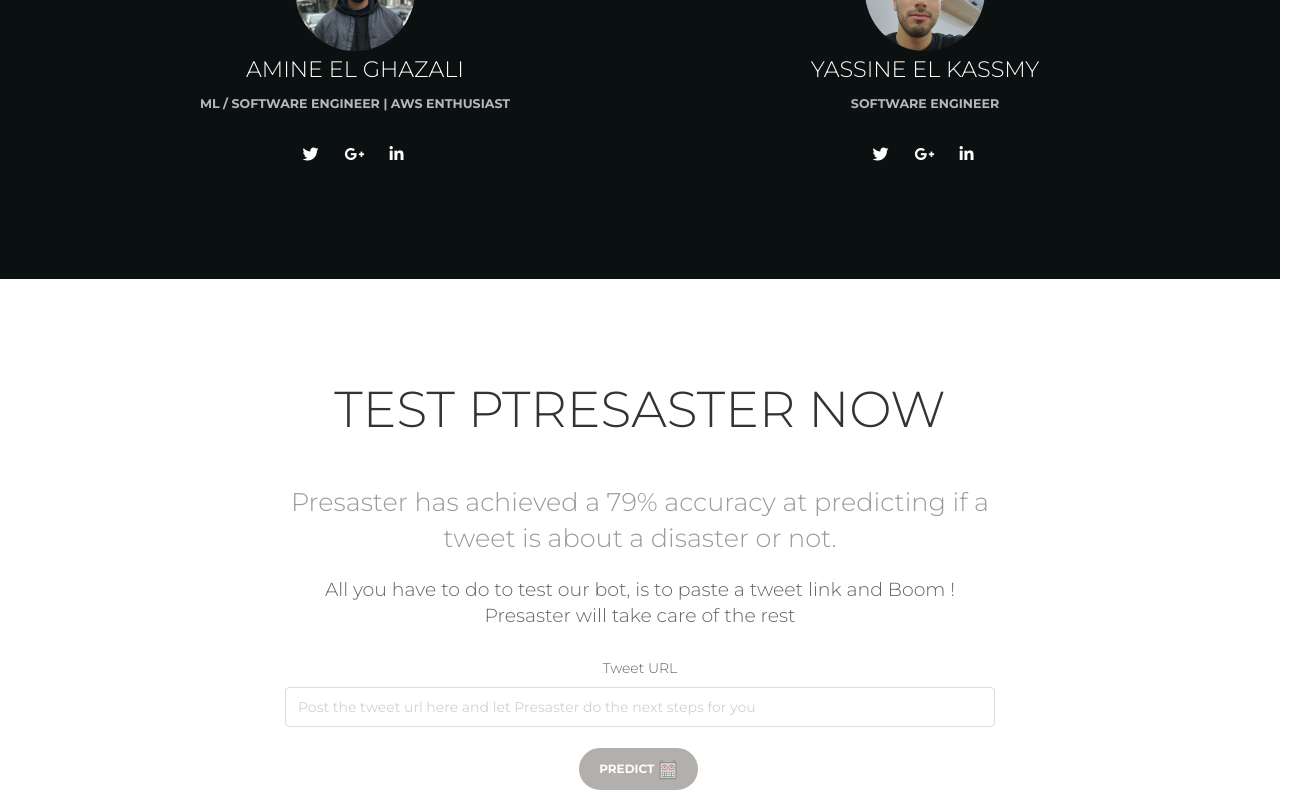
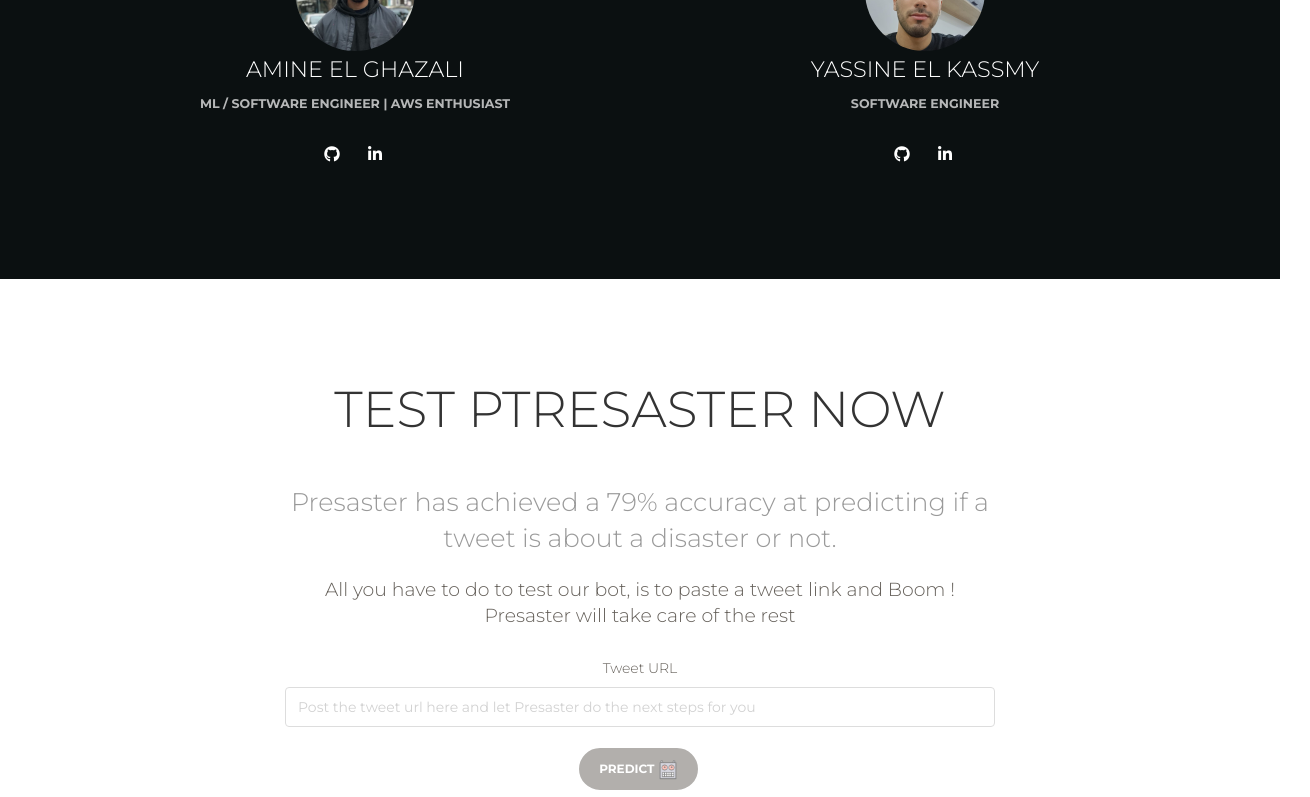
Before and after one commit to amine-elghazali/DeepLearning_RNN_LSTM_Angular, an Angular app: page /#/ in a window 1280 px wide. Shown: the part 1689-2486 px from the top of the page, 1310 px wide, since content can reach past the window. Built offline with nearby package versions, Linux system fonts and the light colour scheme.

Commit message:
setup for production using AWS EC2

```diff
--- a/package.json
+++ b/package.json
@@ -13,7 +13,8 @@
     "test": "ng test",
     "lint": "ng lint",
     "e2e": "ng e2e",
-    "install:clean": "rm -rf node_modules/ && rm -rf package-lock.json && npm install && npm start"
+    "install:clean": "rm -rf node_modules/ && rm -rf package-lock.json && npm install && npm start",
+    "build:prod": "ng build --configuration production"
   },
   "dependencies": {
     "@angular/animations": "11.0.4",
--- a/src/app/home/about-us/about-us.component.html
+++ b/src/app/home/about-us/about-us.component.html
@@ -3,7 +3,7 @@
     <div class="col-md-6" data-aos="fade-right" data-aos-anchor-placement="top-center" data-aos-duration="1000">
         <div class="card card-profile card-plain">
             <div class="card-avatar">
-                <a href="#avatar"><img src="./assets/img/faces/amine_pic.jpeg" alt="Amine el ghazali"></a>
+                <a><img src="./assets/img/faces/amine_pic.jpeg" alt="Amine el ghazali"></a>
             </div>
             <div class="card-block">
                 <div>
@@ -16,9 +16,10 @@
                 </p> -->
             </div>
             <div class="card-footer text-center">
-                <a href="" class="btn btn-link btn-just-icon btn-neutral"><i class="fa fa-twitter"></i></a>
-                <a href="" class="btn btn-link btn-just-icon btn-neutral"><i class="fa fa-google-plus"></i></a>
-                <a href="" class="btn btn-link btn-just-icon btn-neutral"><i class="fa fa-linkedin"></i></a>
+                <a href="https://github.com/amine-elghazali" class="btn btn-link btn-just-icon btn-neutral"><i
+                        class="fa fa-github"></i></a>
+                <a href="https://www.linkedin.com/in/amine-el-ghazali-302a57207/"
+                    class="btn btn-link btn-just-icon btn-neutral"><i class="fa fa-linkedin"></i></a>
             </div>
         </div>
     </div>
@@ -26,7 +27,7 @@
     <div class="col-md-6" data-aos="fade-left" data-aos-anchor-placement="top-center" data-aos-duration="2000">
         <div class="card card-profile card-plain">
             <div class="card-avatar">
-                <a href="#avatar"><img src="./assets/img/faces/yassine_pic.jpeg" alt="..."></a>
+                <a><img src="./assets/img/faces/yassine_pic.jpeg" alt="..."></a>
             </div>
             <div class="card-block">
                 <div>
@@ -40,9 +41,10 @@
                 </p> -->
             </div>
             <div class="card-footer text-center">
-                <a href="" class="btn btn-link btn-just-icon btn-neutral"><i class="fa fa-twitter"></i></a>
-                <a href="" class="btn btn-link btn-just-icon btn-neutral"><i class="fa fa-google-plus"></i></a>
-                <a href="" class="btn btn-link btn-just-icon btn-neutral"><i class="fa fa-linkedin"></i></a>
+                <a href="https://github.com/Yassineelkasmy" class="btn btn-link btn-just-icon btn-neutral"><i
+                        class="fa fa-github"></i></a>
+                <a href="https://www.linkedin.com/in/yassine-el-kasmy-170048191/"
+                    class="btn btn-link btn-just-icon btn-neutral"><i class="fa fa-linkedin"></i></a>
             </div>
         </div>
     </div>
```
Also changed, not shown: 91 other files (tests, documents, lock files or other folders).
